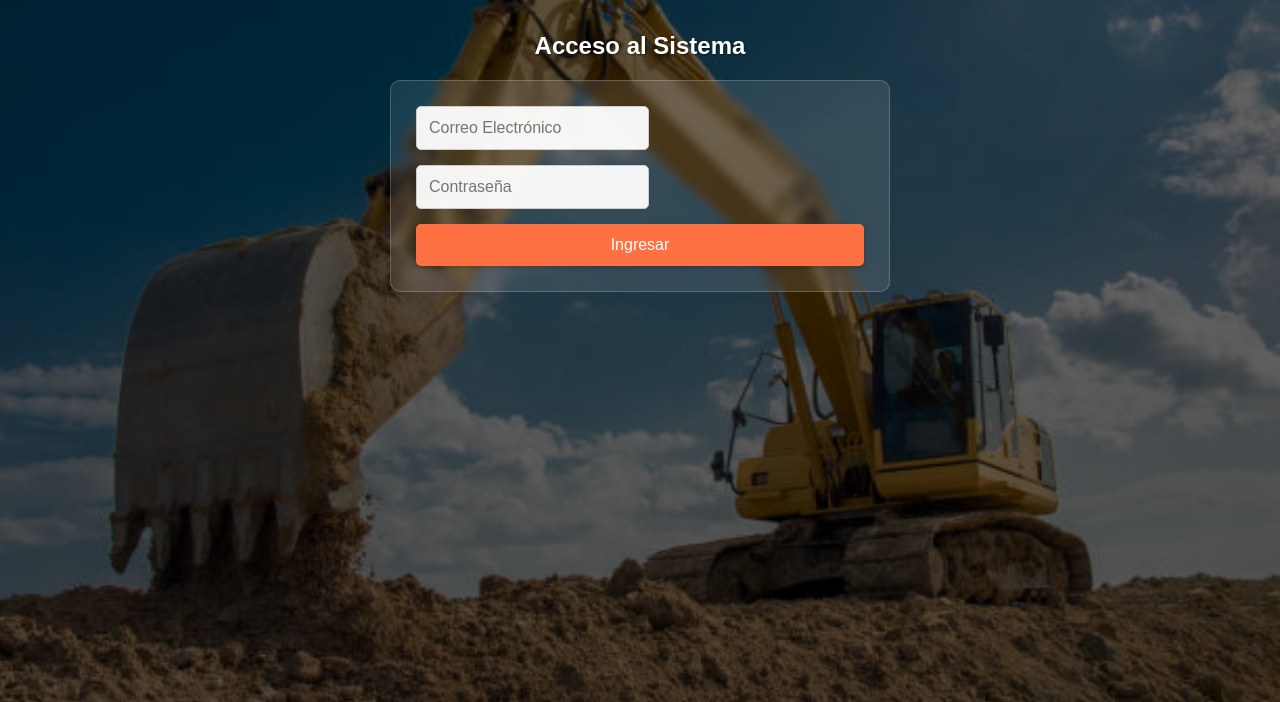
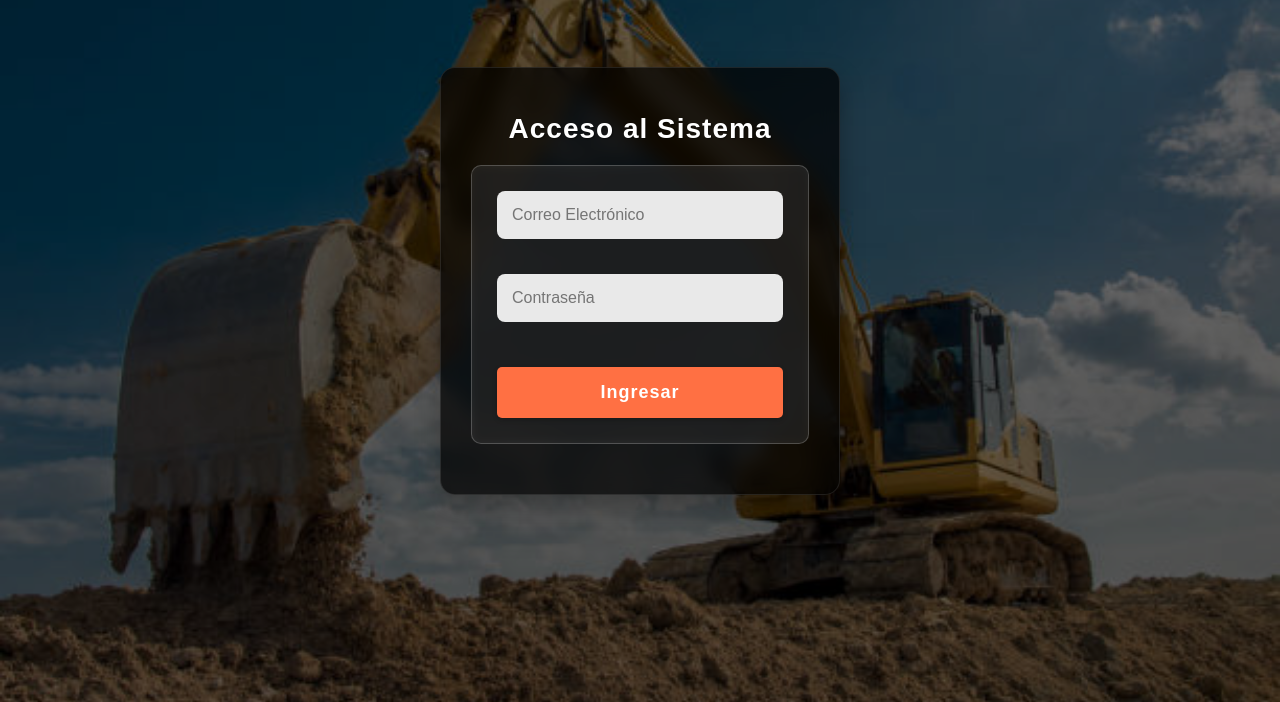
Before and after one commit to notsssofi/fondini-aridos, a plain HTML site: page index.html in a window 1280 px wide. Shown: the part 98-800 px from the top of the page. Drawn offline with Linux system fonts and the light colour scheme; no server answers.

Commit message:
Update styles.css

```diff
--- a/styles.css
+++ b/styles.css
@@ -185,6 +185,64 @@
     font-size: 14px;
 }
 
+/* Estilos para el Login Mejorado */
+.login-container {
+    background-color: rgba(0, 0, 0, 0.7);
+    border-radius: 15px;
+    padding: 30px;
+    width: 100%;
+    max-width: 400px;
+    margin: 50px auto;
+    box-shadow: 0 10px 25px rgba(0, 0, 0, 0.3);
+    border: 1px solid rgba(255, 255, 255, 0.1);
+    backdrop-filter: blur(10px);
+}
+
+.login-container h2 {
+    font-size: 28px;
+    margin-bottom: 20px;
+    letter-spacing: 1px;
+    color: #fff;
+    text-align: center;
+}
+
+.input-group {
+    margin-bottom: 20px;
+    position: relative;
+}
+
+.input-group input {
+    width: 100%;
+    padding: 15px;
+    border-radius: 8px;
+    background: rgba(255, 255, 255, 0.9);
+    border: none;
+    font-size: 16px;
+    transition: all 0.3s ease;
+}
+
+.input-group input:focus {
+    background: white;
+    box-shadow: 0 0 8px rgba(255, 112, 67, 0.6);
+}
+
+#loginForm button {
+    width: 100%;
+    padding: 15px;
+    font-size: 18px;
+    font-weight: bold;
+    letter-spacing: 1px;
+    margin-top: 10px;
+    background-color: #ff7043;
+    transition: all 0.3s ease;
+}
+
+#loginForm button:hover {
+    background-color: #e64a19;
+    transform: translateY(-3px);
+    box-shadow: 0 5px 15px rgba(230, 74, 25, 0.4);
+}
+
 /* Animaciones */
 @keyframes fadeIn {
     from { opacity: 0; transform: translateY(10px); }
@@ -211,6 +269,11 @@
         display: block;
         overflow-x: auto;
     }
+
+    .login-container {
+        width: 90%;
+        padding: 20px;
+    }
 }
 
 /* Estilos para tablas responsivas */
```
